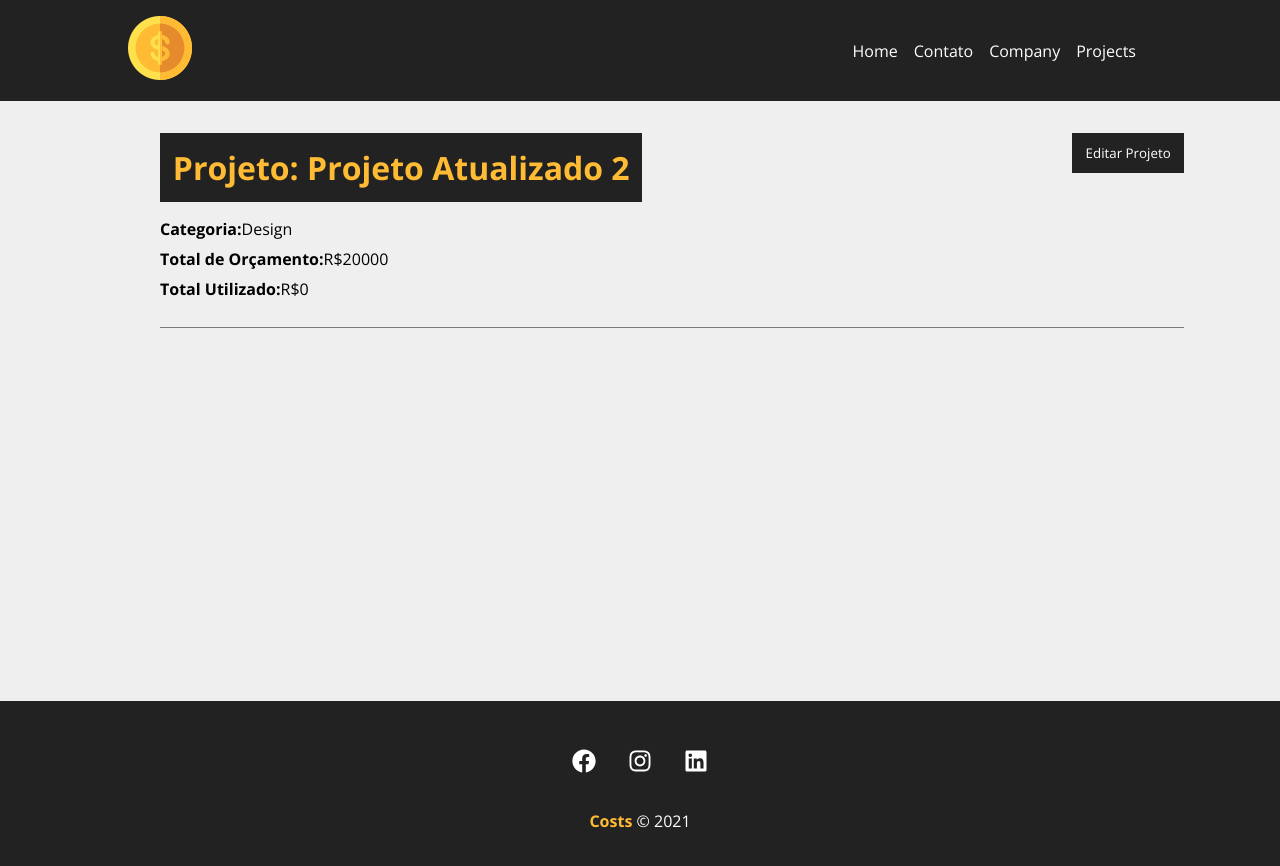
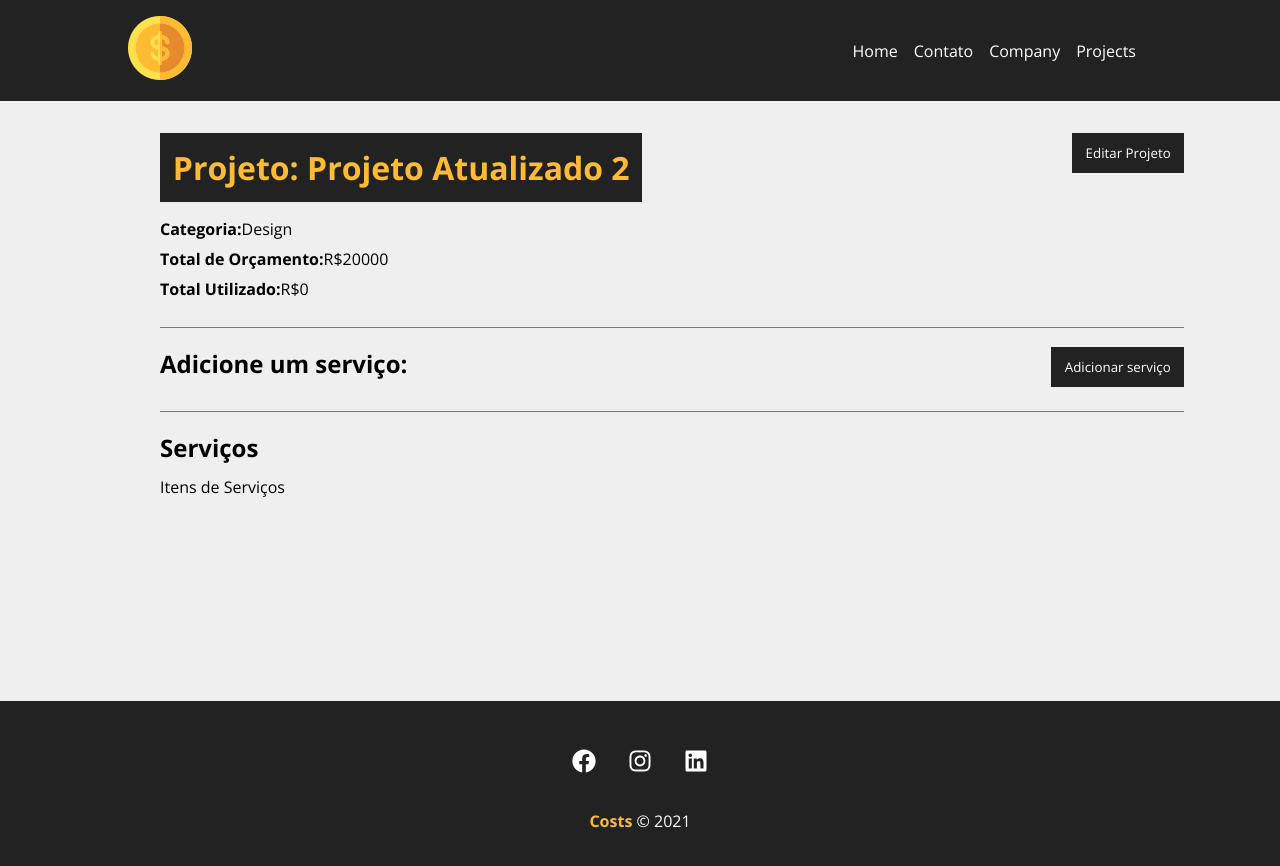
Before and after one commit to Matthsh/Cost, a React (Vite) app: page /project/1 in a window 1280 px wide. Shown: the top 866 px of the page. Built offline with nearby package versions, Linux system fonts and the light colour scheme; data requests are answered from the project's data file.

Commit message:
➕ Adicionando área de serviços

```diff
--- a/package.json
+++ b/package.json
@@ -5,7 +5,7 @@
   "type": "module",
   "scripts": {
     "dev": "vite",
-    "backend": "json-server --watch db.json --port 5000", // yarn run backend
+    "backend": "json-server --watch db.json --port 5000", //yarn run backend
     "build": "vite build",
     "preview": "vite preview"
   },
--- a/src/components/pages/Project.jsx
+++ b/src/components/pages/Project.jsx
@@ -13,8 +13,9 @@ export default function Project() {
 
     const [project, setProject] = useState([])
     const [showProjectForm, setShowProjectForm] = useState(false)
-    const [message , setMessage] = useState()
-    const [type , setType] = useState()
+    const [showServiceForm, setShowServiceForm] = useState(false)
+    const [message, setMessage] = useState()
+    const [type, setType] = useState()
 
     useEffect(() => {
         setTimeout(() => {
@@ -36,21 +37,26 @@ export default function Project() {
         setShowProjectForm(!showProjectForm)
     }
 
+    function toggleServiceForm() {
+        setShowServiceForm(!showServiceForm)
+    }
+
     function editPost(project) {
+        setMessage('')
         //budget validation
-        if(project.budget < project.cost) {
+        if (project.budget < project.cost) {
             setMessage("O orçamento não pode ser maior que o custo total do projeto")
             setType("error")
             return false
         }
         fetch(`http://localhost:5000/projects/${project.id}`, {
             method: 'PATCH',
-            headers: {'Content-Type': 'application/json'},
+            headers: { 'Content-Type': 'application/json' },
             body: JSON.stringify(project)
         })
             .then(resp => resp.json())
             .then(data => {
-            setProject(data )
+                setProject(data)
                 setShowProjectForm(false)
                 setMessage("Projeto Atualizado!!")
                 setType("Success")
@@ -83,10 +89,23 @@ export default function Project() {
                         </div>
                     ) : (
                         <div className={styles.project_info}>
-                            <ProjectForm handleSubmit={editPost} btnText="Concluir Edição" projectData={project}/>
+                            <ProjectForm handleSubmit={editPost} btnText="Concluir Edição" projectData={project} />
                         </div>
                     )}
                 </div>
+                <div className={styles.service_form_container}>
+                    <h2>Adicione um serviço:</h2>
+                    <button className={styles.btn} onClick={toggleServiceForm}>
+                        {!showServiceForm ? 'Adicionar serviço' : 'Fechar'}
+                    </button>
+                    <div className={styles.project_info}>
+                        {showServiceForm && <div>formulário do serviço</div>}
+                    </div>
+                </div>
+                <h2>Serviços</h2>
+                <Container customClass="start">
+                    <p>Itens de Serviços</p>
+                </Container>
             </Container>
         </div>
         :
```
Lines whose indentation alone changed are shown as unchanged.
